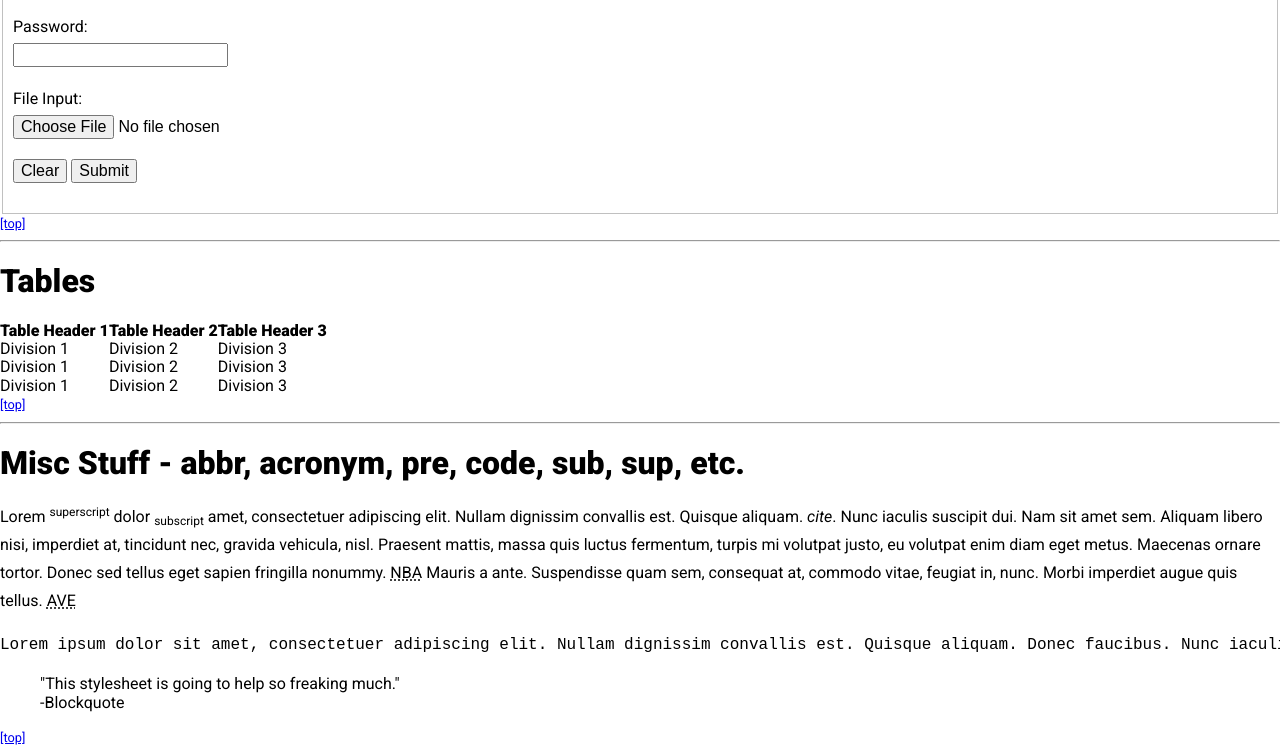
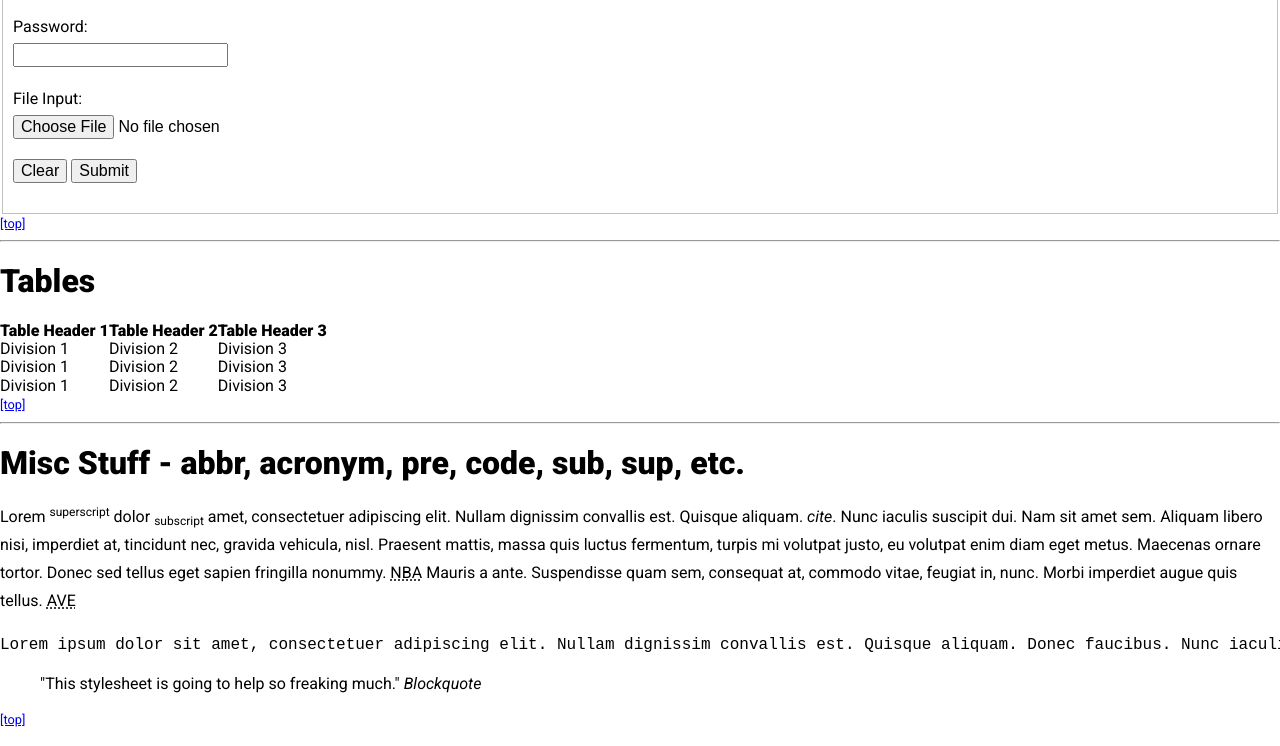
Before and after one commit to HIT223/Week-1-Pseudo-Classes-and-States, a plain HTML site: page index.html in a window 1280 px wide. Shown: the part 2092-2838 px from the top of the page. Drawn offline with Linux system fonts and the light colour scheme.

Commit message:
fix for blockquote

```diff
--- a/index.html
+++ b/index.html
@@ -157,7 +157,7 @@
         <pre><p>Lorem ipsum dolor sit amet, consectetuer adipiscing elit. Nullam dignissim convallis est. Quisque aliquam. Donec faucibus. Nunc iaculis suscipit dui. Nam sit amet sem. Aliquam libero nisi, imperdiet at, tincidunt nec, gravida vehicula, nisl. Praesent mattis, massa quis luctus fermentum, turpis mi volutpat justo, eu volutpat enim diam eget metus. Maecenas ornare tortor. Donec sed tellus eget sapien fringilla nonummy. <acronym title="National Basketball Association">NBA</acronym> Mauris a ante. Suspendisse quam sem, consequat at, commodo vitae, feugiat in, nunc. Morbi imperdiet augue quis tellus.  <abbr title="Avenue">AVE</abbr></p></pre>
 
         <blockquote>
-            "This stylesheet is going to help so freaking much." <br />-Blockquote
+            "This stylesheet is going to help so freaking much." <cite>Blockquote</cite>
         </blockquote>
 
         <small><a href="#wrapper">[top]</a></small>
```
